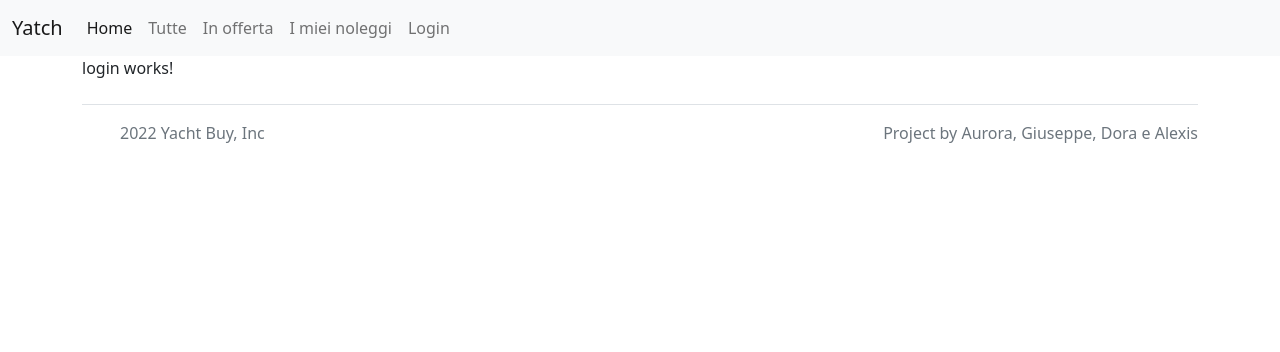
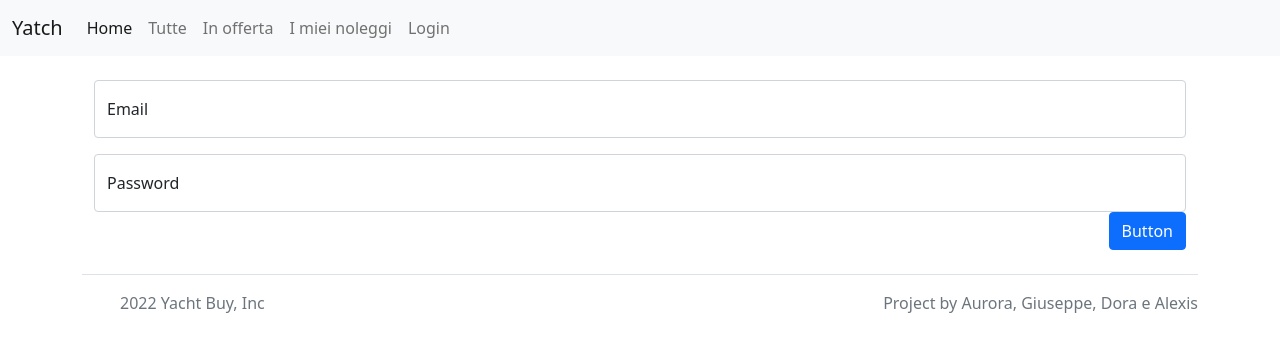
Before and after one commit to DarioIEL/Gruppo2, an Angular app in the folder YatchChallenge/: page /login in a window 1280 px wide. Shown: the top 352 px of the page. Built offline with nearby package versions, Linux system fonts and the light colour scheme.

Commit message:
login page

```diff
--- a/YatchChallenge/src/app/app.component.html
+++ b/YatchChallenge/src/app/app.component.html
@@ -1,5 +1,5 @@
 <app-nav></app-nav>
-
+<br>
 <div class="container">
   <router-outlet></router-outlet>
 </div>
--- a/YatchChallenge/src/app/login/login.component.html
+++ b/YatchChallenge/src/app/login/login.component.html
@@ -1,3 +1,15 @@
 <!-- Pagina del login -->
-
-<p>login works!</p>
+<div class="container">
+<div class="form-floating mb-3">
+    <input type="email" class="form-control" id="floatingInput" placeholder="name@example.com">
+    <label for="floatingInput">Email</label>
+</div>
+<div class="form-floating">
+    <input type="password" class="form-control" id="floatingPassword" placeholder="Password">
+    <label for="floatingPassword">Password</label>
+</div>
+<div class="d-grid gap-2 d-md-flex justify-content-md-end">
+    <a class="btn btn-primary" type="button" href="" role="button">Button</a>
+    <!-- mettere il link della pagina dopo il login nella href -->
+  </div>
+</div>
```
